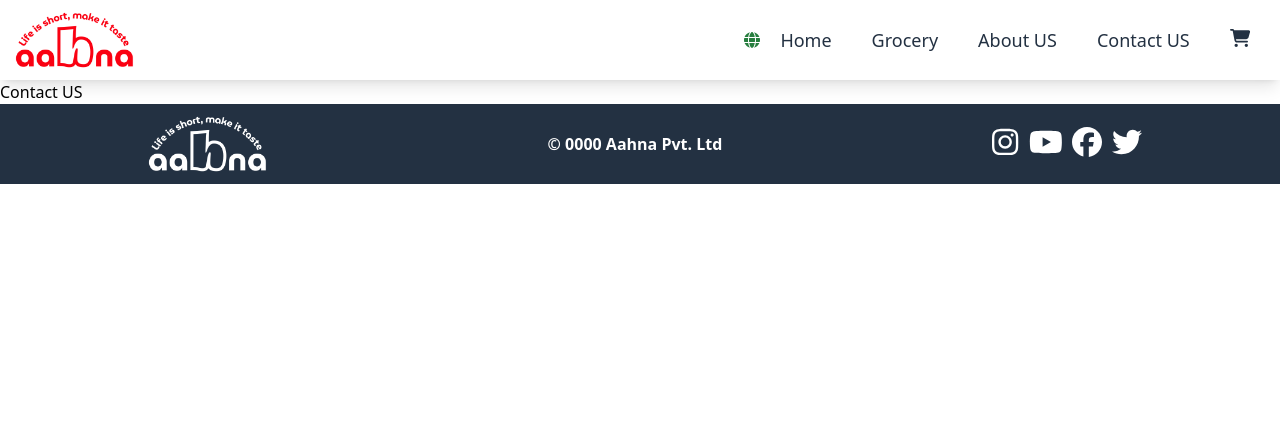
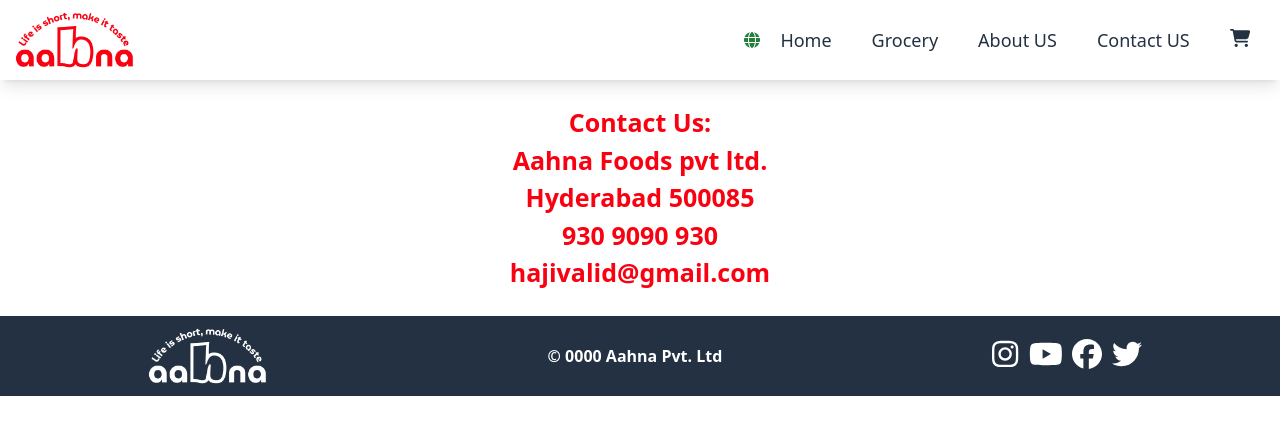
Before and after one commit to hajivalid/Aahna-Foods, a React (Vite) app: page /contact in a window 1280 px wide. Shown: the top 434 px of the page. Built offline with nearby package versions, Linux system fonts and the light colour scheme.

Commit message:
Higher Order components

```diff
--- a/index.css
+++ b/index.css
@@ -1,25 +1,24 @@
 @tailwind base;
 @tailwind components;
 @tailwind utilities;
-
 
 .resCard {
   height: 100%;
   border: 1px solid #3333;
 }
-.cardLink{
+.cardLink {
   width: 23.8%;
   margin: 10px auto;
   text-decoration: none;
 }
-.resCard:hover{
+.cardLink:hover {
   cursor: pointer;
   transform: scale(0.95, 0.95);
   transform-origin: center center;
   transition: all 0.1s ease-in 0s;
 }
 
-.resCard img{
+.resCard img {
   width: 100%;
   height: 200px;
   object-fit: cover;
@@ -29,28 +28,37 @@
   font-size: 16px;
   color: #233142;
 }
-.allCards{
+.allCards {
   display: flex;
   flex-wrap: wrap;
   margin: 0px 9px;
 }
 
-.cardInfo .resTitle, .cardInfo .resCuisine, .cardInfo .costTime, .cardInfo .resLocality{
+.cardInfo .resTitle,
+.cardInfo .resCuisine,
+.cardInfo .costTime,
+.cardInfo .resLocality {
   display: flex;
   justify-content: space-between;
   align-items: center;
   padding: 5px;
 }
-.cardInfo .title{
+.cardInfo .title {
   font-size: 18px;
   max-width: 230px;
 }
 
-.cardInfo .title, .cardInfo .costTime, .cardInfo .rating, .rateByFilter .rating{
+.cardInfo .title,
+.cardInfo .costTime,
+.cardInfo .rating,
+.rateByFilter .rating {
   font-weight: 600;
 }
-.cardInfo .locality{font-size: 14px;}
-.cardInfo .rating , .rateByFilter .rating{
+.cardInfo .locality {
+  font-size: 14px;
+}
+.cardInfo .rating,
+.rateByFilter .rating {
   padding: 3px 6px;
   font-size: 16px;
   color: white;
@@ -58,65 +66,72 @@
   align-items: baseline;
   display: flex;
 }
-.cardInfo .rating{background: #267e3e;}
-.rateByFilter .rating{
+.cardInfo .rating {
+  background: #267e3e;
+}
+.rateByFilter .rating {
   color: #233142;
   border: 2px solid #233142;
 }
-.rateByFilter .rating:hover, .rateByFilter .filterEnable{
-   background: #FA0112;
+.rateByFilter .rating:hover,
+.rateByFilter .filterEnable {
+  background: #fa0112;
   color: white;
-   border: 2px solid #FA0112;
+  border: 2px solid #fa0112;
 }
 
-.cardInfo .resCuisine .cuisine{
+.cardInfo .resCuisine .cuisine {
   max-height: 23px;
   overflow: hidden;
 }
 
-.cardInfo .rating svg, .rateByFilter .rating svg{
+.cardInfo .rating svg,
+.rateByFilter .rating svg {
   font-size: 10px;
   margin-left: 3px;
 }
-.deliveryTime{
+.deliveryTime {
   padding: 5px;
   text-align: end;
 }
 
-.footerSection img{
+.footerSection img {
   width: 150px;
   height: 80px;
   object-fit: cover;
 }
 
-.footerSection{
+.footerSection {
   background: #233142;
   display: flex;
   align-items: center;
   justify-content: space-around;
+  /* position: absolute;
+  bottom: 0px;
+  width: -webkit-fill-available; */
 }
-.footerSection .copyRight{
+.footerSection .copyRight {
   font-size: 16px;
   font-weight: 600;
   color: white;
 }
-.footerSection .socialLinks svg{
+.footerSection .socialLinks svg {
   height: 30px;
   cursor: pointer;
   color: white;
   margin: 0px 5px;
 }
-.footerSection .socialLinks svg:hover{
-   color: #FA0112;
+.footerSection .socialLinks svg:hover {
+  color: #fa0112;
 }
 
 /* Body shimmer UI styles*/
-.shimmerContainer .filterCards{
+.shimmerContainer .filterCards {
   display: flex;
   justify-content: space-between;
   align-items: center;
 }
-.shimmerContainer .filterCards{
+.shimmerContainer .filterCards {
   margin: 20px 20px 10px;
 }
 .shimmerContainer .filterCards div {
@@ -128,7 +143,7 @@
   width: 23.2%;
   margin: 10px auto;
 }
-.shimmerContainer .cardsContainer .imageCard{
+.shimmerContainer .cardsContainer .imageCard {
   width: 100%;
   height: 200px;
   background: #eee;
@@ -138,9 +153,15 @@
   margin: 15px 0px 0px;
   background: #eee;
 }
-.shimmerContainer .cardsContainer .text:nth-child(2) {width: 250px;}
-.shimmerContainer .cardsContainer .text:nth-child(3) {width: 200px;}
-.shimmerContainer .cardsContainer .text:last-child {width: 150px;}
+.shimmerContainer .cardsContainer .text:nth-child(2) {
+  width: 250px;
+}
+.shimmerContainer .cardsContainer .text:nth-child(3) {
+  width: 200px;
+}
+.shimmerContainer .cardsContainer .text:last-child {
+  width: 150px;
+}
 
 .shimmerBG {
   animation-duration: 2.2s;
@@ -149,26 +170,31 @@
   animation-name: shimmer;
   animation-timing-function: linear;
   background: #ddd;
-  background: linear-gradient(to right, red 8%, #F0F0F0 18%, #F6F6F6 33%);
+  background: linear-gradient(to right, red 8%, #f0f0f0 18%, #f6f6f6 33%);
   background-size: 1200px 100%;
 }
 
-.aboutUs{
+.aboutUs {
   margin: 20px;
 }
-.aboutCard{
+.aboutCard {
   padding: 15px;
   border: 1px solid #233142;
   border-radius: 5px;
   margin-bottom: 10px;
 }
-.aboutCard h3{
+.aboutCard h3 {
   margin: 5px 0px;
-
 }
-.onlineStatus{pointer-events: none;}
-.online{color: #267e3e !important}
-.offline{color: #FA0112 !important}
+.onlineStatus {
+  pointer-events: none;
+}
+.online {
+  color: #267e3e !important;
+}
+.offline {
+  color: #fa0112 !important;
+}
 
 @-webkit-keyframes shimmer {
   0% {
--- a/src/App.js
+++ b/src/App.js
@@ -15,7 +15,7 @@
 
 const AppLayout = () =>{
     return(
-        <div className="m-0 font-['Gill Sans', 'Gill Sans MT', Calibri, 'Trebuchet MS', sans-serif]" >
+        <div className="m-0 relative font-['Gill Sans', 'Gill Sans MT', Calibri, 'Trebuchet MS', sans-serif]" >
             <Header/>
             <Outlet/>
             <Footer/>
--- a/src/components/Body.js
+++ b/src/components/Body.js
@@ -1,5 +1,5 @@
 import { useEffect, useState } from "react";
-import RestaurantCard from "./RestaurantCard";
+import RestaurantCard, {HigherOrderLabel} from "./RestaurantCard";
 import Search from "./Search";
 import RateFilter from "./rateFilter";
 import CardShimmerUI from "./cardShimmerUI";
@@ -16,6 +16,8 @@
         setFilterData(data);
     }
 
+    const PromotedRestaurantCard = HigherOrderLabel(RestaurantCard);
+
     useEffect(() =>{
         fetchCardInfo();
     }, []);
@@ -29,24 +31,41 @@
         setFilterData(json?.data?.cards[1]?.card?.card?.gridElements?.infoWithStyle?.restaurants);
     }
 
-    return restaurantData.length === 0 ? <CardShimmerUI/> :(
+    return restaurantData.length === 0 ? (
+      <CardShimmerUI />
+    ) : (
       <div className="bodyLayout">
         <div className="mt-5 mb-[10px] mx-5 flex justify-between items-center">
-                <h2 className="text-[17px] text-gray-400 text-bold">{(filterData === 'No')?filterData : filterData.length} Accessible Restaurants</h2>
-                <Search restData={restaurantData} filteredData={filteredDataHandler}/>
-                <RateFilter restData={restaurantData} filteredData={filteredDataHandler}/>
+          <h2 className="text-[17px] text-gray-400 text-bold">
+            {filterData === "No" ? filterData : filterData.length} Accessible
+            Restaurants
+          </h2>
+          <Search
+            restData={restaurantData}
+            filteredData={filteredDataHandler}
+          />
+          <RateFilter
+            restData={restaurantData}
+            filteredData={filteredDataHandler}
+          />
         </div>
-            {
-                (filterData === 'No')?
+        {filterData === "No" ? (
           <div>Sorry!! Restaurants closed</div>
-                    :
+        ) : (
           <div className="allCards">
-                        {filterData.map((item)=>(
-                            <Link className="cardLink" key={item.info.id} to={"/restaurant/"+item.info.id}><RestaurantCard filterData={item}/></Link>
+            {filterData.map((item) => (
+              <Link
+                className="cardLink"
+                key={item.info.id}
+                to={"/restaurant/" + item.info.id}
+              >
+                {item?.info?.aggregatedDiscountInfoV3?.header ? <PromotedRestaurantCard filterData={item} /> : <RestaurantCard filterData={item} />}
+
+              </Link>
             ))}
           </div>
-            }
+        )}
       </div>
-    )
+    );
 }
 export default Body;
--- /dev/null
+++ b/src/components/CompanyInfo.js
@@ -0,0 +1,22 @@
+const CompanyInfo = () => {
+  return (
+    <div className="contactInfo">
+      <h1>Contact Us:</h1>
+      <h3>Aahna Foods pvt ltd.</h3>
+      <div>Hyderabad 500085</div>
+    </div>
+  );
+};
+
+export const HigherOrderContactDetails = (CompanyInfo) => {
+  return () => {
+    return (
+      <div className="mx-auto my-6 text-center text-[25px] font-bold text-[#FA0112]">
+        <CompanyInfo />
+        <div>930 9090 930</div>
+        <div>hajivalid@gmail.com </div>
+      </div>
+    );
+  };
+};
+export default CompanyInfo;
--- a/src/components/ContactUs.js
+++ b/src/components/ContactUs.js
@@ -1,6 +1,14 @@
+import useOnlineStatus from "../utils/useOnlineStatus";
+import CompanyInfo, { HigherOrderContactDetails } from "./CompanyInfo";
+
+const ContactDetails = HigherOrderContactDetails(CompanyInfo);
+
 const ContactUs = () =>{
+    const onlineStatus = useOnlineStatus();
     return(
-        <div>Contact US</div>
+        <div>
+            {onlineStatus ? <ContactDetails/> : <CompanyInfo/>}
+        </div>
     );
 };
 export default ContactUs;
--- a/src/components/RestaurantCard.js
+++ b/src/components/RestaurantCard.js
@@ -28,4 +28,19 @@
         </div>
     )
 }
+// Higher order component
+export const HigherOrderLabel = (RestaurantCard) =>{
+    return (props) => {
+        return (
+          <div className="relative h-[100%]">
+            <label className="absolute left-[-5px] top-2 text-white bg-[#267e3e] px-[8px] py-0 text-[14px] font-bold  ">
+              {props?.filterData?.info?.aggregatedDiscountInfoV3?.header}{" "}
+              {props?.filterData?.info?.aggregatedDiscountInfoV3?.subHeader}
+            </label>
+            <RestaurantCard {...props} />
+          </div>
+        );
+    }
+}
+
 export default RestaurantCard;
--- a/src/components/user.js
+++ b/src/components/user.js
@@ -35,4 +35,5 @@
         );
     }
 }
+
 export default User;
```
Lines whose indentation alone changed are shown as unchanged.
